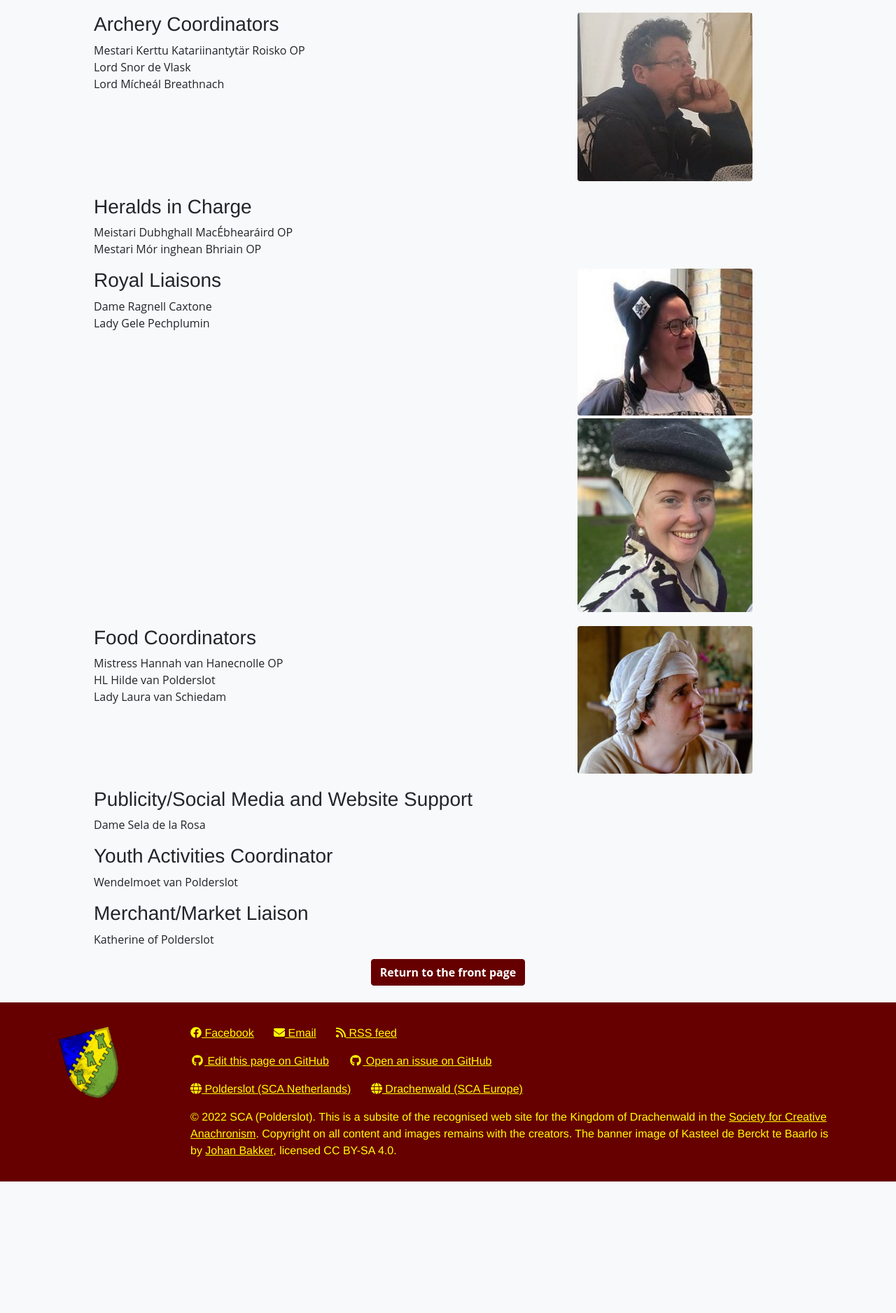
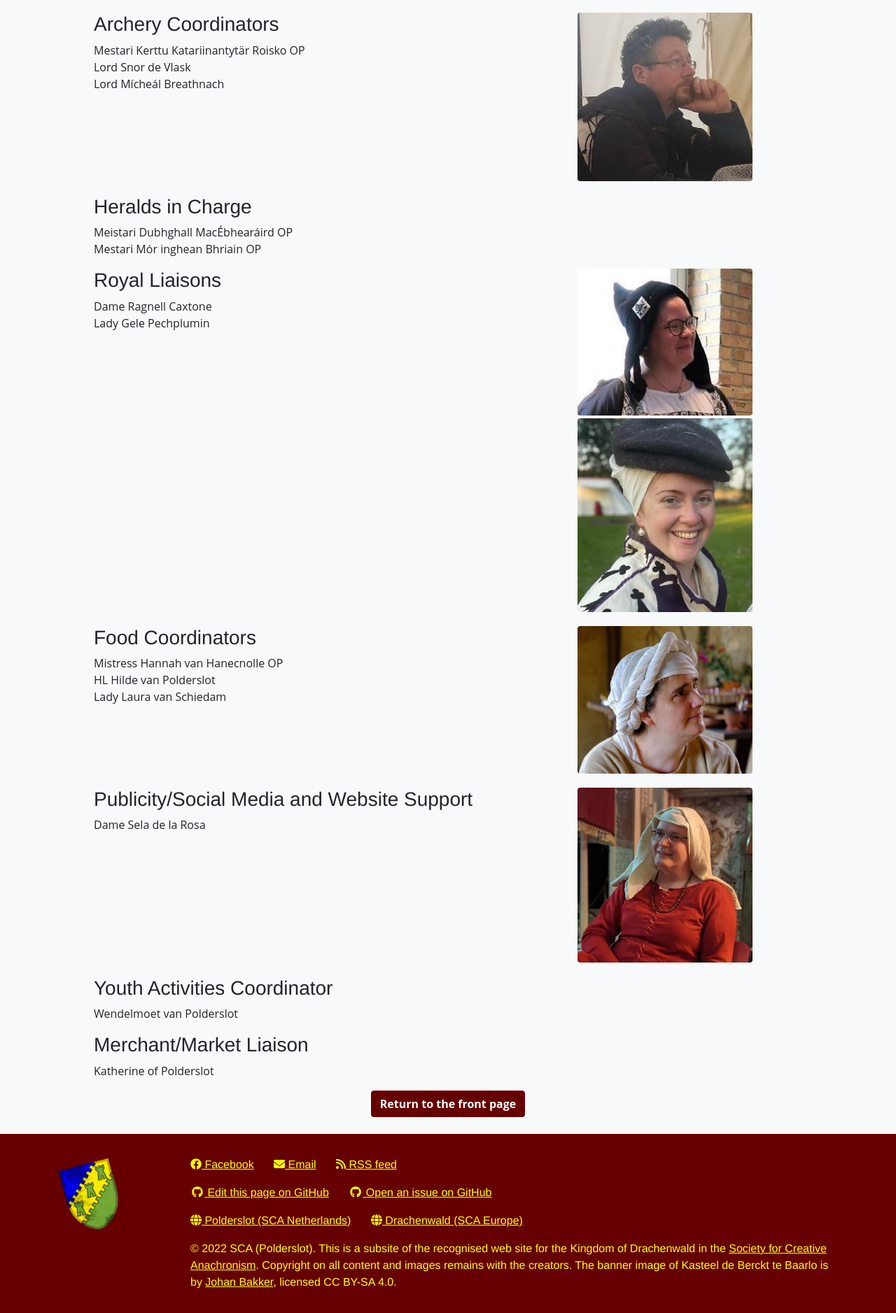
Before and after one commit to drachenwald/dw-30-year, a Jekyll site: the page built from eventstaff/index.html, in a window 1280 px wide. Shown: the part 1697-3574 px from the top of the page at 70% size. Built offline with Jekyll 4.4.1, drawn with Linux system fonts in a browser that asks for light colours; some web fonts are replaced; before the commit the page ends 3386 px from its top, so only the background shows below that.

Commit message:
sal's pic

```diff
--- a/eventstaff/index.html
+++ b/eventstaff/index.html
@@ -120,7 +120,7 @@ title: Event Staff
       Dame Sela de la Rosa
     </div>
     <div class="col-12 col-md-6 col-lg-4">
-
+      <img src="sela.jpg" class="rounded mb-1" width="250" alt="Sela photo">
     </div>
   </div>
 
```
Also changed, not shown: eventstaff/sela.jpg (added).
